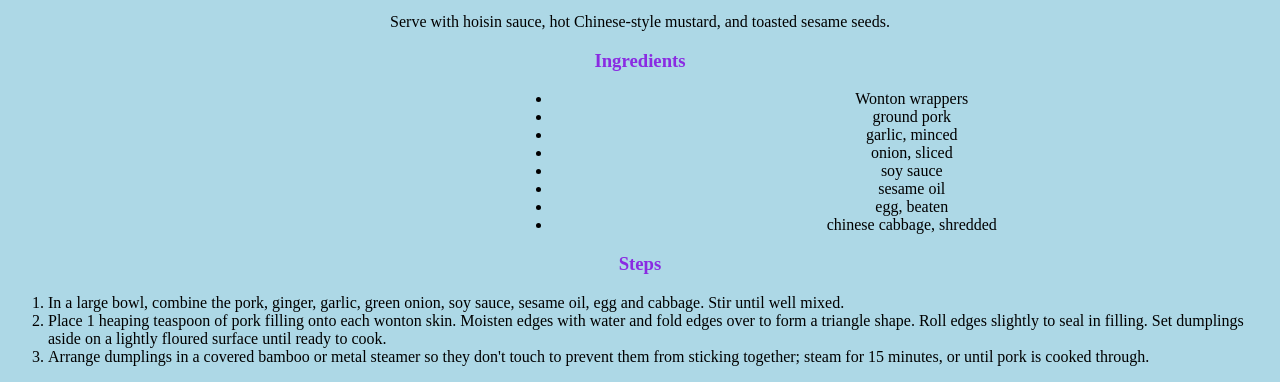
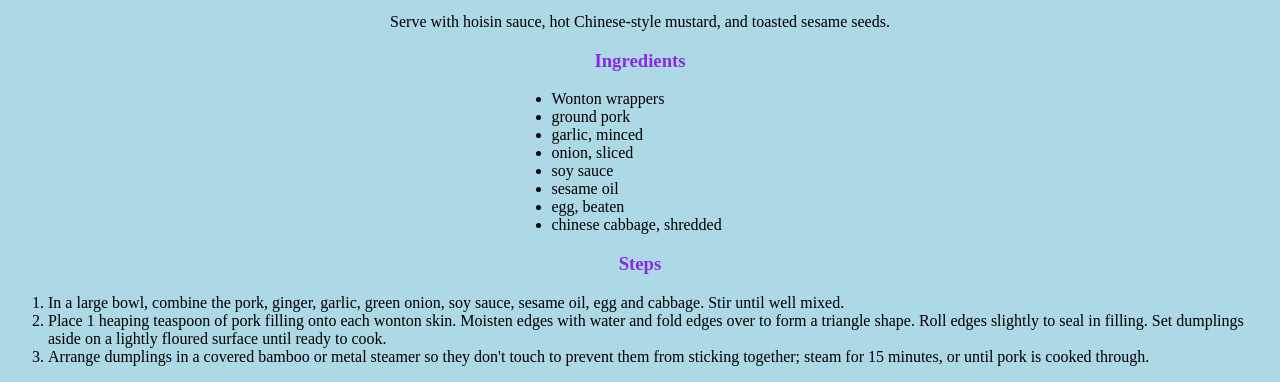
Before and after one commit to DebsART/odin.recipes, a plain HTML site: page recipes/pork-dumplings.html in a window 1280 px wide. Shown: the part 505-887 px from the top of the page. Drawn offline with Linux system fonts and the light colour scheme.

Commit message:
removed class "list1" from pork page

```diff
--- a/recipes/pork-dumplings.html
+++ b/recipes/pork-dumplings.html
@@ -17,7 +17,6 @@
 
 
         <h3> <div class="subheader"> Ingredients</div></h3>
-        <div class="list1">
             <ul>
                 <li>Wonton wrappers</li>
                 <li>ground pork</li>
@@ -28,7 +27,6 @@
                 <li> egg, beaten</li>
                 <li> chinese cabbage, shredded</li>
             </ul>
-        </div>
 
         <h3> <div class="subheader"> Steps</div></h3>
         <ol>
```
